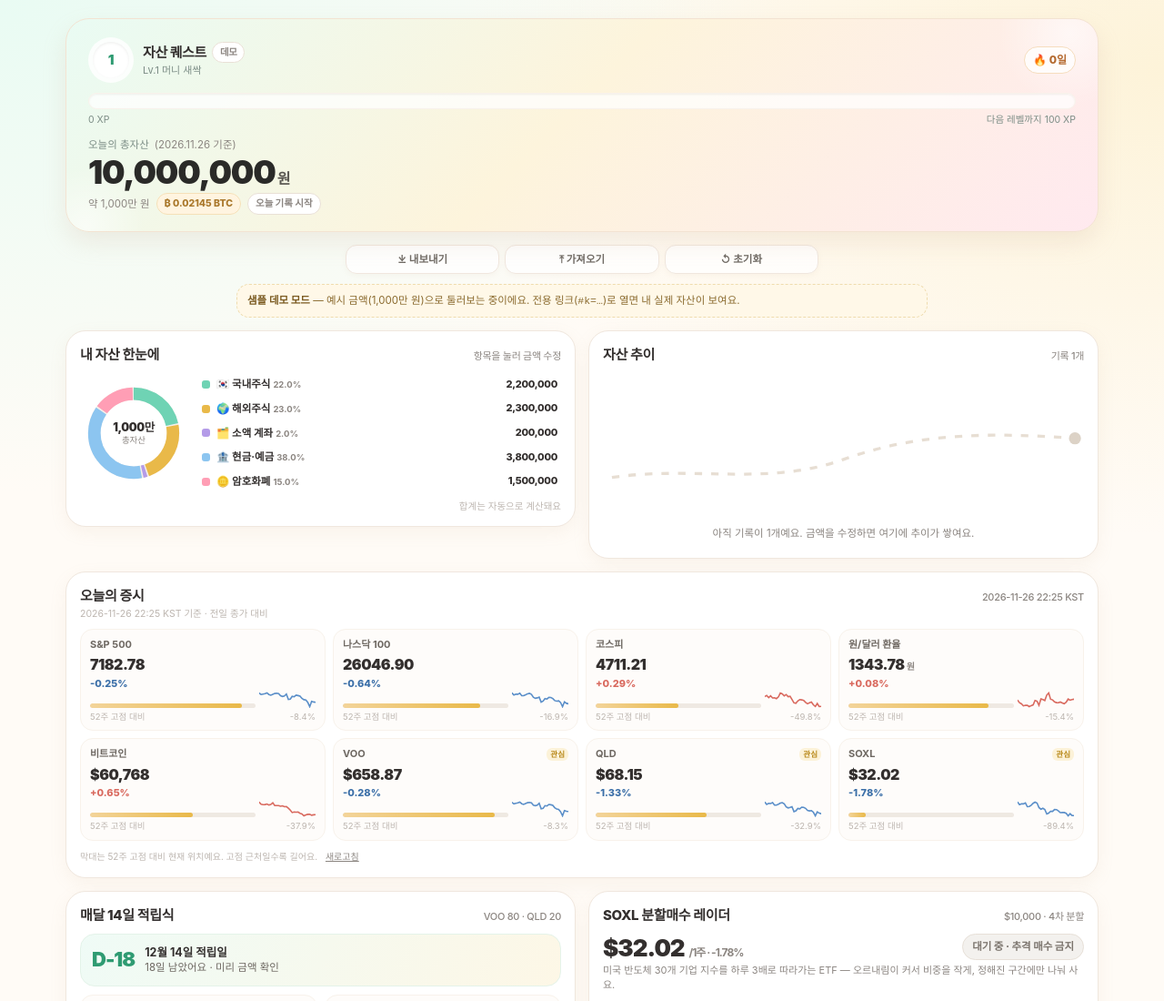
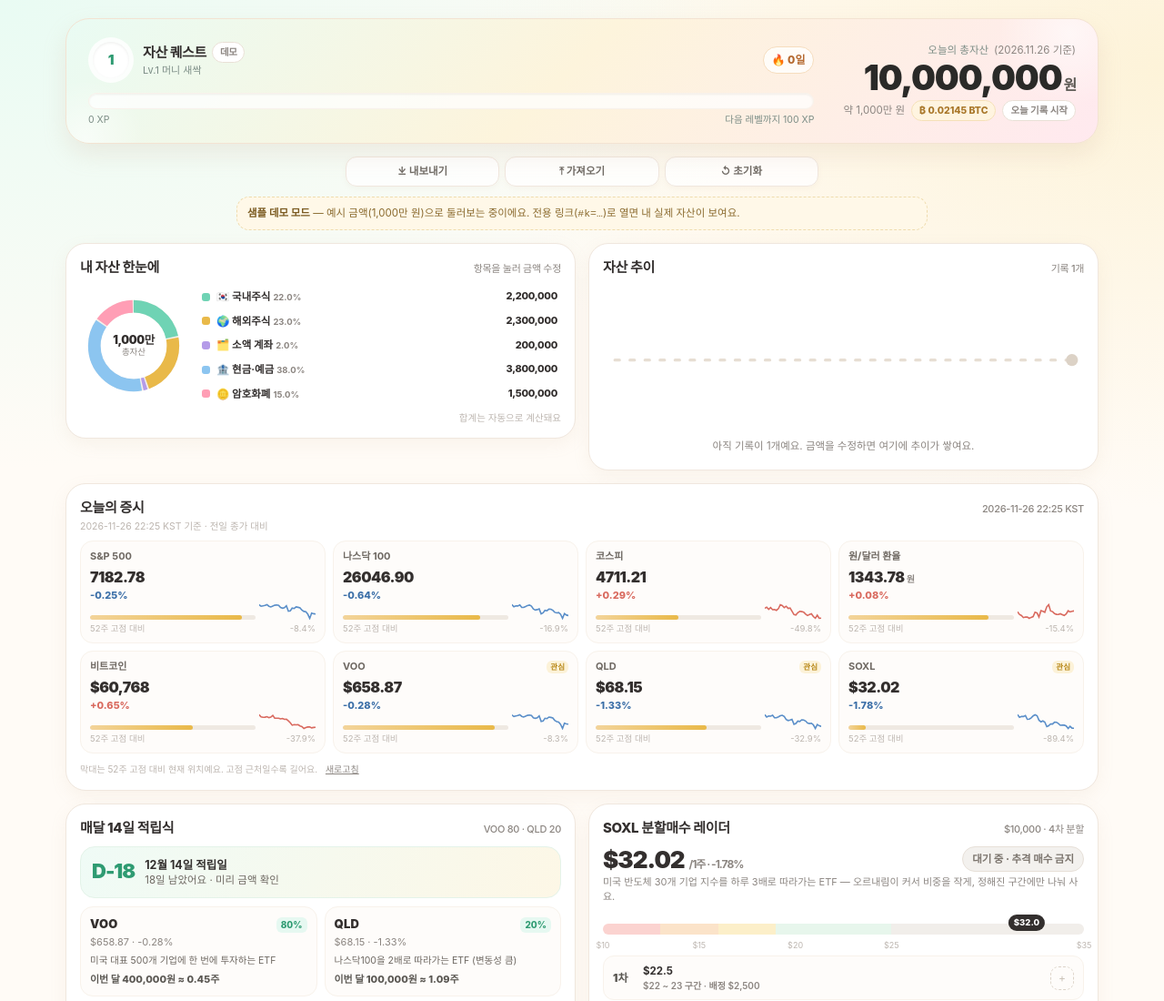
Before and after one commit to seouna7/Workout-dashboard, a plain HTML site: page asset-preview/index.html in a window 1280 px wide. Shown: the top 1100 px of the page at 91% size. Drawn offline with Linux system fonts and the light colour scheme.

Commit message:
ui: 데스크탑 히어로 2단 배치, 추이 빈 상태 정돈

```diff
--- a/asset-preview/index.html
+++ b/asset-preview/index.html
@@ -265,8 +265,13 @@
     .wrap{max-width:1080px; padding:20px 22px 0}
     .grid{display:grid; grid-template-columns:1fr 1fr; gap:0 14px; align-items:start}
     .grid > .card{margin-bottom:14px}
-    .hero{margin-bottom:14px; padding:20px 24px 18px}
-    .total .v{font-size:36px}
+    .hero{margin-bottom:14px; padding:20px 24px 18px; display:grid; grid-template-columns:minmax(0,1fr) auto; column-gap:32px; align-items:start}
+    .hero-top{grid-column:1; grid-row:1}
+    .xpbar{grid-column:1; grid-row:2}
+    .total{grid-column:2; grid-row:1 / span 2; margin-top:0; text-align:right; align-self:center}
+    .total .k{justify-content:flex-end}
+    .total .v{font-size:38px}
+    .total .sub{justify-content:flex-end}
     .wide{grid-column:1 / -1}
     .qa{max-width:520px; margin-left:auto; margin-right:auto}
     .banner{max-width:760px; margin:0 auto 14px}
@@ -783,8 +788,8 @@
     var box = $('#trendBox');
     if (h.length < 2) {
       box.innerHTML = '<svg viewBox="0 0 320 96" preserveAspectRatio="none">'
-        + '<path d="M6 70 C 60 62, 110 76, 160 58 S 260 40, 314 44" fill="none" stroke="#E7DED3" stroke-width="2" stroke-dasharray="5 6"/>'
-        + '<circle cx="314" cy="44" r="4" fill="#DCD2C6"/></svg>'
+        + '<path d="M8 50 L312 50" fill="none" stroke="#E7DED3" stroke-width="2" stroke-dasharray="3 7" stroke-linecap="round"/>'
+        + '<circle cx="312" cy="50" r="4" fill="#DCD2C6"/></svg>'
         + '<div class="trend-empty">아직 기록이 1개예요. 금액을 수정하면 여기에 추이가 쌓여요.</div>';
       $('#trendSub').textContent = '기록 1개';
       return;
```
